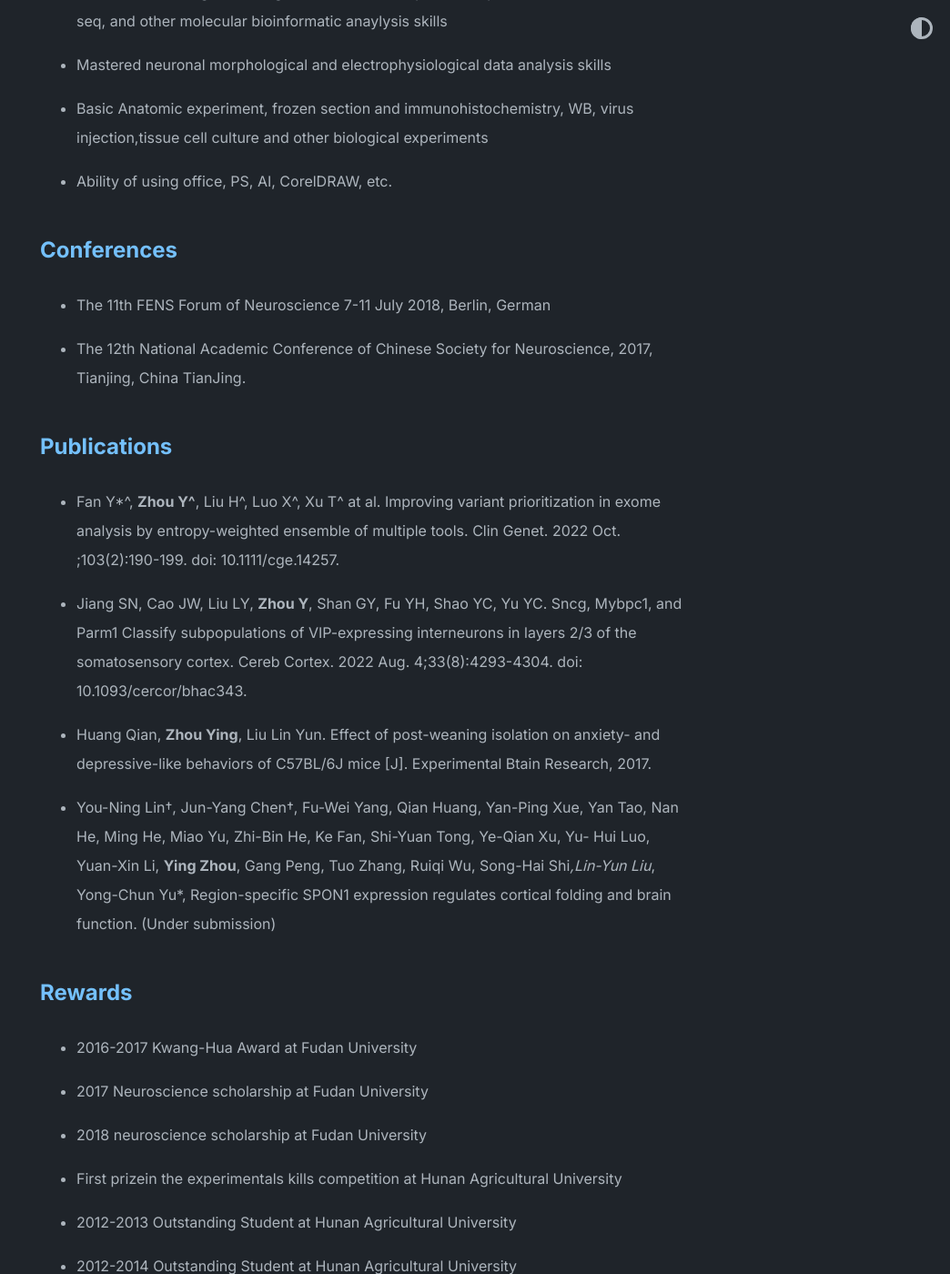
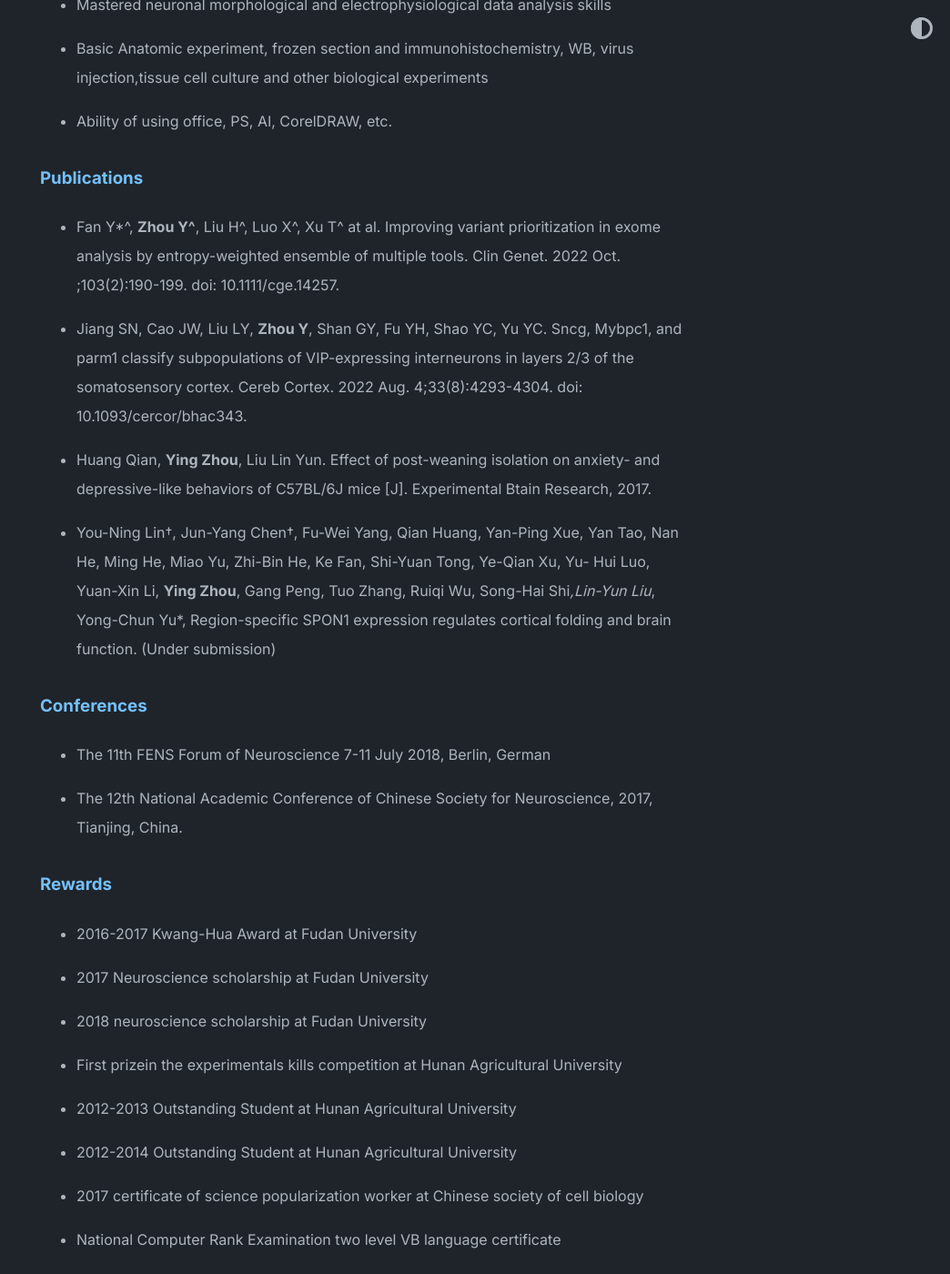
Before and after one commit to abhinavs/moonwalk, a Jekyll site: the page built from about.md, in a window 1280 px wide and 1400 px high, scrolled down 2560 px. Shown: the whole window at 91% size, without its empty margins (236-1280 px from the left). Built offline with Jekyll 4.4.1, drawn with Linux system fonts in a browser that asks for light colours; some of the changed text lies outside the part shown.

Commit message:
20230501-3

```diff
--- a/about.md
+++ b/about.md
@@ -66,26 +66,25 @@ title: About me
 
 * Ability of using office, PS, AI, CorelDRAW, etc.
 
-## Conferences
-
-* The 11th FENS Forum of Neuroscience 7-11 July 2018, Berlin, German
-
-* The 12th National Academic Conference of Chinese Society for Neuroscience, 2017, Tianjing, China
-TianJing.
-
-## Publications
+### Publications
 
 * Fan Y*^, **Zhou Y^**, Liu H^, Luo X^, Xu T^ at al. Improving variant prioritization in exome analysis by entropy-weighted ensemble of multiple tools. Clin Genet. 2022 Oct. ;103(2):190-199. doi: 10.1111/cge.14257.
 
-* Jiang SN, Cao JW, Liu LY, **Zhou Y**, Shan GY, Fu YH, Shao YC, Yu YC. Sncg, Mybpc1, and Parm1 Classify subpopulations of VIP-expressing interneurons in layers 2/3 of the somatosensory cortex. Cereb Cortex. 2022 Aug. 4;33(8):4293-4304. doi: 10.1093/cercor/bhac343.
+* Jiang SN, Cao JW, Liu LY, **Zhou Y**, Shan GY, Fu YH, Shao YC, Yu YC. Sncg, Mybpc1, and parm1 classify subpopulations of VIP-expressing interneurons in layers 2/3 of the somatosensory cortex. Cereb Cortex. 2022 Aug. 4;33(8):4293-4304. doi: 10.1093/cercor/bhac343.
 
-* Huang Qian, **Zhou Ying**, Liu Lin Yun. Effect of post-weaning isolation on anxiety- and
+* Huang Qian, **Ying Zhou**, Liu Lin Yun. Effect of post-weaning isolation on anxiety- and
 depressive-like behaviors of C57BL/6J mice [J]. Experimental Btain Research, 2017.
 
 * You-Ning Lin†, Jun-Yang Chen†, Fu-Wei Yang, Qian Huang, Yan-Ping Xue, Yan Tao, Nan He, Ming He, Miao Yu, Zhi-Bin He, Ke Fan, Shi-Yuan Tong, Ye-Qian Xu, Yu-
 Hui Luo, Yuan-Xin Li, **Ying Zhou**, Gang Peng, Tuo Zhang, Ruiqi Wu, Song-Hai Shi*,Lin-Yun Liu*, Yong-Chun Yu*, Region-specific SPON1 expression regulates cortical folding and brain function. (Under submission)
 
-## Rewards
+### Conferences
+
+* The 11th FENS Forum of Neuroscience 7-11 July 2018, Berlin, German
+
+* The 12th National Academic Conference of Chinese Society for Neuroscience, 2017, Tianjing, China.
+
+### Rewards
 
 * 2016-2017 Kwang-Hua Award at Fudan University
 
@@ -107,6 +106,6 @@ Hui Luo, Yuan-Xin Li, **Ying Zhou**, Gang Peng, Tuo Zhang, Ruiqi Wu, Song-Hai Sh
 
 * Hunan Computer Aplication Rank Examination two level certificate
 
-## Social Work
+### Social Work
 
 2017.05-2017.05: Volunteer of The national science-popularizing public activity held by Chinese Society for Cell Biology
```
Also changed, not shown: other parts of about.md (+11 -11 lines), 2 other files.
